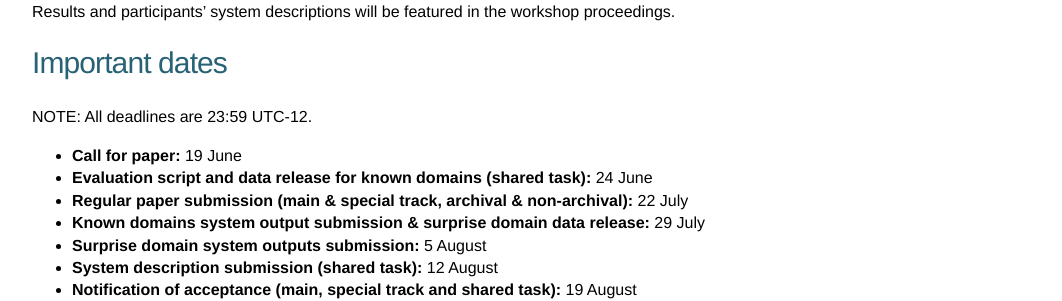
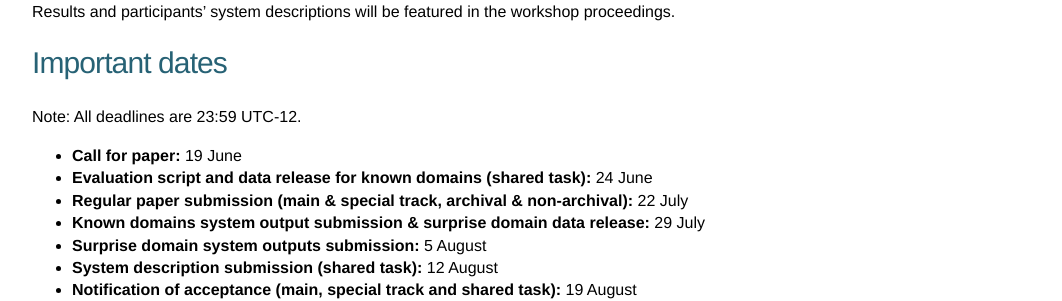
Before and after one commit to practicald2t/practicald2t.github.io, a Jekyll site: the page built from pages/cfp.md, in a window 1280 px wide and 900 px high, scrolled down 1188 px. Shown: the part 152-453 px from the top of the window, without its empty margins (108-1170 px from the left). Built offline with Jekyll 4.4.1, drawn with Linux system fonts in a browser that asks for light colours.

Commit message:
Update cfp.md

```diff
--- a/pages/cfp.md
+++ b/pages/cfp.md
@@ -44,7 +44,7 @@ Participants can use Llama3, Phi3, Qwen2, and Mistral, or provide their own cust
 At the workshop, we will present results and insights of our evaluation: how every script works on different system outputs, and how they correlate with human annotators. The system reaching the highest correlation with humans will be declared winner of the competition. Results and participants’ system descriptions will be featured in the workshop proceedings.
 
 # Important dates
-NOTE: All deadlines are 23:59 UTC-12.
+Note: All deadlines are 23:59 UTC-12.
 
 - **Call for paper:** 19 June
 - **Evaluation script and data release for known domains (shared task):**  24 June
```
